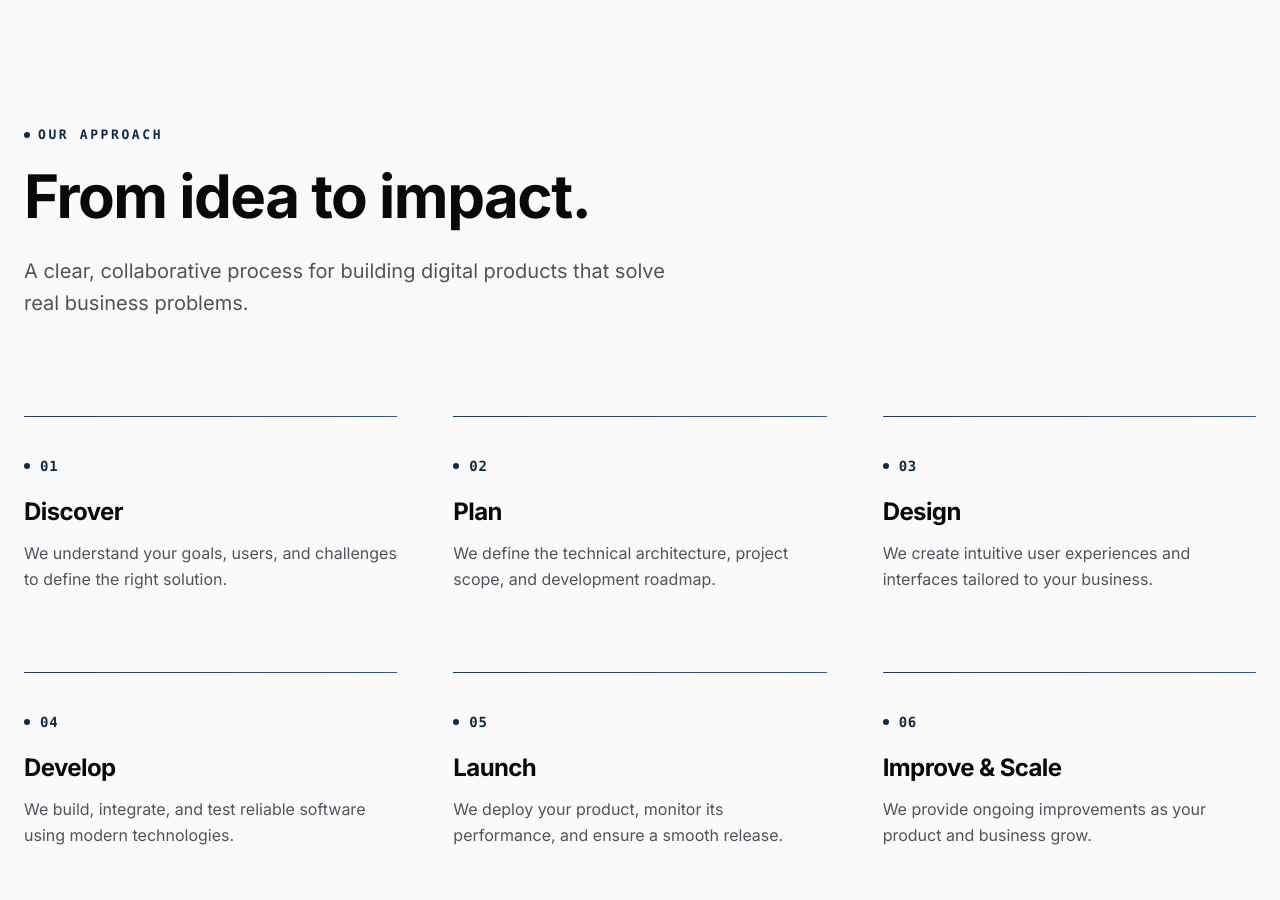
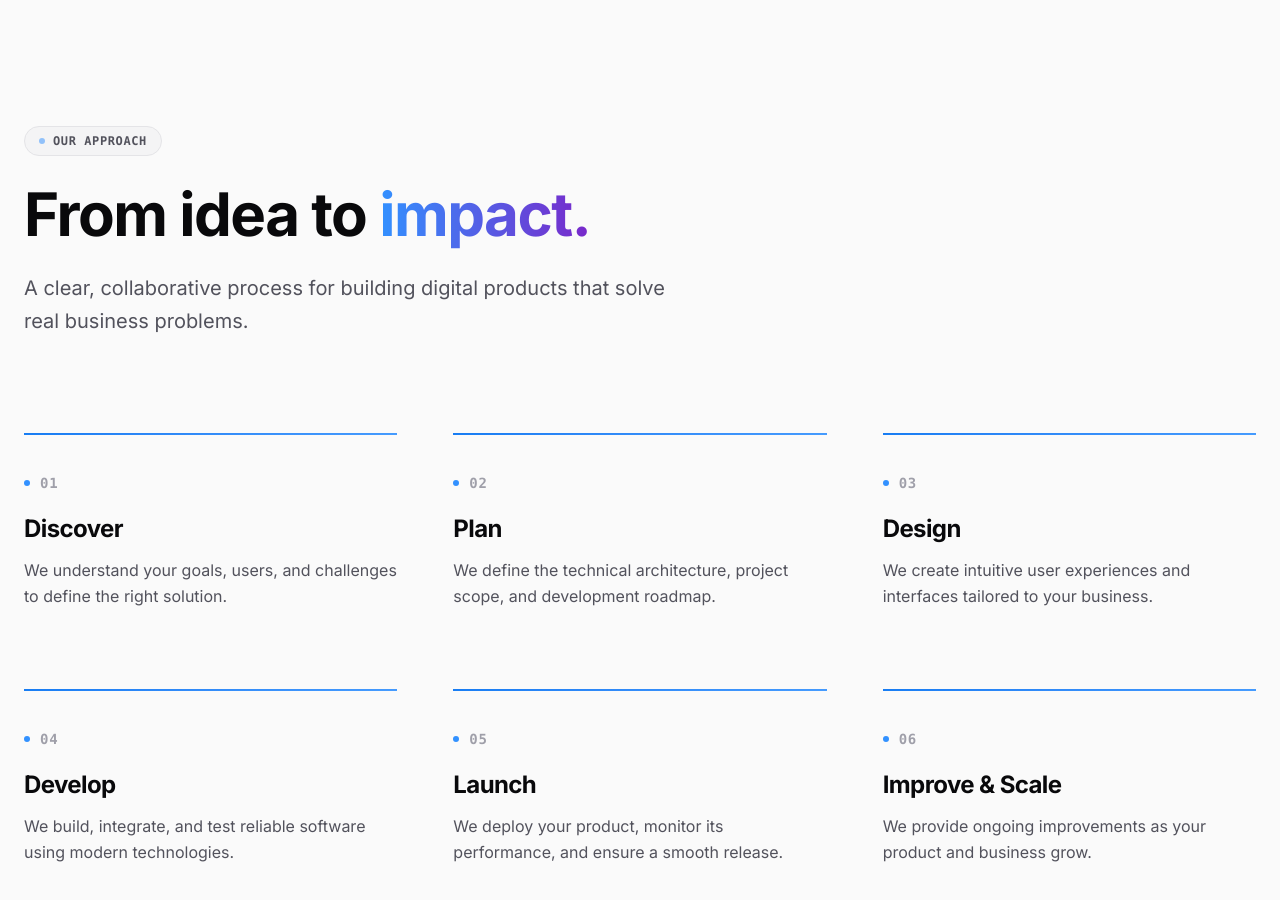
Before and after one commit to channy051022/TechCraftTechnologies, a Next.js app: page / in a window 1280 px wide. Shown: the part 2460-3360 px from the top of the page. Built offline with nearby package versions, Linux system fonts and the light colour scheme.

Commit message:
add Process component to showcase development stages and workflow

```diff
--- a/src/components/Process.tsx
+++ b/src/components/Process.tsx
@@ -64,20 +64,17 @@ export default function Process() {
           transition={{ duration: 0.65, ease: [0.16, 1, 0.3, 1] }}
           className="mb-16 sm:mb-20 md:mb-24 max-w-3xl"
         >
-          {/* Eyebrow */}
-          <div className="flex items-center gap-2 mb-4 sm:mb-5">
-            <span
-              className="w-1.5 h-1.5 rounded-full bg-[#102944] dark:bg-sky-400"
-              aria-hidden="true"
-            />
-            <span className="font-mono text-xs sm:text-[13px] font-semibold tracking-[0.2em] text-[#102944] dark:text-sky-400 uppercase">
-              OUR APPROACH
+          {/* Eyebrow Badge Harmonized with Other Sections */}
+          <div className="inline-flex items-center gap-2 px-3.5 py-1.5 rounded-full bg-zinc-100 dark:bg-white/5 border border-zinc-200 dark:border-white/10 mb-5 sm:mb-6 w-fit">
+            <span className="w-1.5 h-1.5 rounded-full bg-primary-light animate-pulse" />
+            <span className="text-[11px] sm:text-xs font-semibold tracking-wider text-zinc-600 dark:text-zinc-300 uppercase font-mono">
+              Our Approach
             </span>
           </div>
 
-          {/* Heading */}
-          <h2 className="text-3xl sm:text-4xl md:text-5xl lg:text-6xl font-bold tracking-tight text-foreground leading-[1.12] mb-5 sm:mb-6">
-            From idea to impact.
+          {/* Heading with Signature Brand Gradient */}
+          <h2 className="text-3xl sm:text-4xl md:text-5xl lg:text-6xl font-bold tracking-tight text-foreground leading-[1.14] mb-5 sm:mb-6">
+            From idea to <span className="text-gradient">impact.</span>
           </h2>
 
           {/* Description */}
@@ -99,12 +96,12 @@ export default function Process() {
                 delay: (index % 3) * 0.1,
                 ease: [0.16, 1, 0.3, 1],
               }}
-              className="group relative pt-8 sm:pt-10 motion-reduce:transition-none"
+              className="group relative pt-8 sm:pt-10 motion-reduce:transition-none cursor-default"
             >
               {/* Base Hairline Divider */}
               <div className="absolute top-0 left-0 right-0 h-[1px] bg-zinc-200 dark:bg-white/10" />
 
-              {/* Scroll-Triggered Animated Accent Hairline */}
+              {/* Scroll-Triggered Animated Accent Hairline with Brand Gradient & Hover Glow */}
               <motion.div
                 initial={{ scaleX: 0 }}
                 whileInView={{ scaleX: 1 }}
@@ -115,7 +112,7 @@ export default function Process() {
                   ease: [0.16, 1, 0.3, 1],
                 }}
                 style={{ originX: 0 }}
-                className="absolute top-0 left-0 right-0 h-[1.5px] bg-gradient-to-r from-[#102944] to-[#1e4e7e] dark:from-sky-400 dark:to-blue-500 opacity-90"
+                className="absolute top-0 left-0 right-0 h-[1.5px] bg-gradient-to-r from-primary to-primary-light dark:from-sky-400 dark:to-primary-light opacity-90 group-hover:h-[2px] group-hover:shadow-[0_0_12px_rgba(50,145,255,0.4)] transition-all duration-300"
               />
 
               {/* Stage Meta: Number and Status Pip */}
@@ -125,16 +122,16 @@ export default function Process() {
                   whileInView={{ scale: 1 }}
                   viewport={{ once: true }}
                   transition={{ duration: 0.35, delay: (index % 3) * 0.1 + 0.2 }}
-                  className="w-1.5 h-1.5 rounded-full bg-[#102944] dark:bg-sky-400"
+                  className="w-1.5 h-1.5 rounded-full bg-primary-light transition-transform duration-200 group-hover:scale-125"
                   aria-hidden="true"
                 />
-                <span className="font-mono text-xs sm:text-sm font-semibold tracking-wider text-[#102944] dark:text-sky-400">
+                <span className="font-mono text-xs sm:text-sm font-semibold tracking-wider text-zinc-400 dark:text-zinc-500 group-hover:text-primary-light transition-colors duration-200">
                   {stage.num}
                 </span>
               </div>
 
-              {/* Stage Heading */}
-              <h3 className="text-xl sm:text-2xl font-bold tracking-tight text-foreground mb-3 transition-colors duration-200 group-hover:text-[#102944] dark:group-hover:text-sky-400">
+              {/* Stage Heading with Electric Blue Hover */}
+              <h3 className="text-xl sm:text-2xl font-bold tracking-tight text-foreground mb-3 transition-colors duration-200 group-hover:text-primary dark:group-hover:text-primary-light">
                 {stage.title}
               </h3>
 
```
